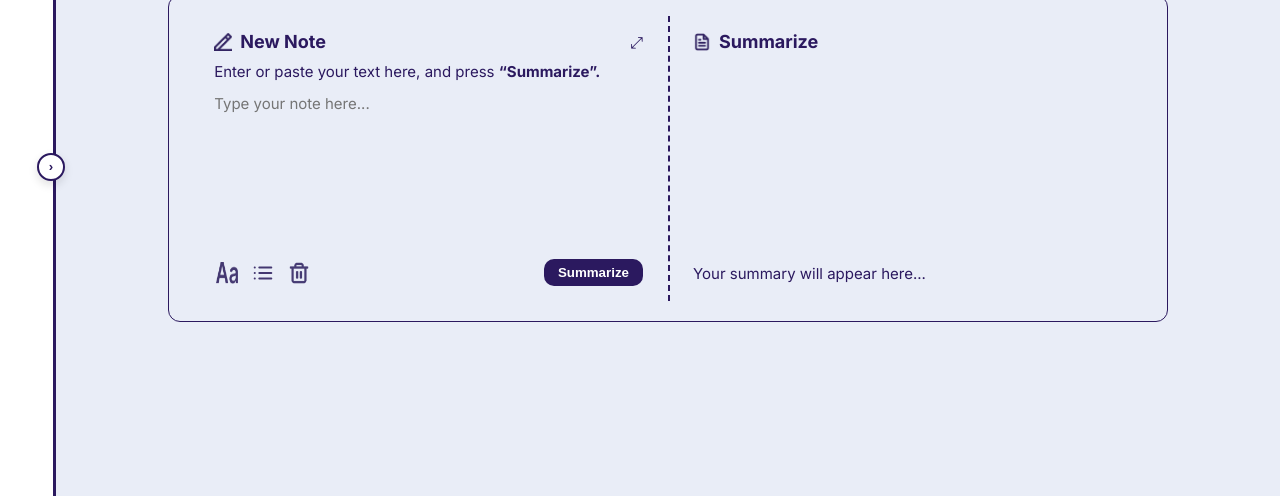
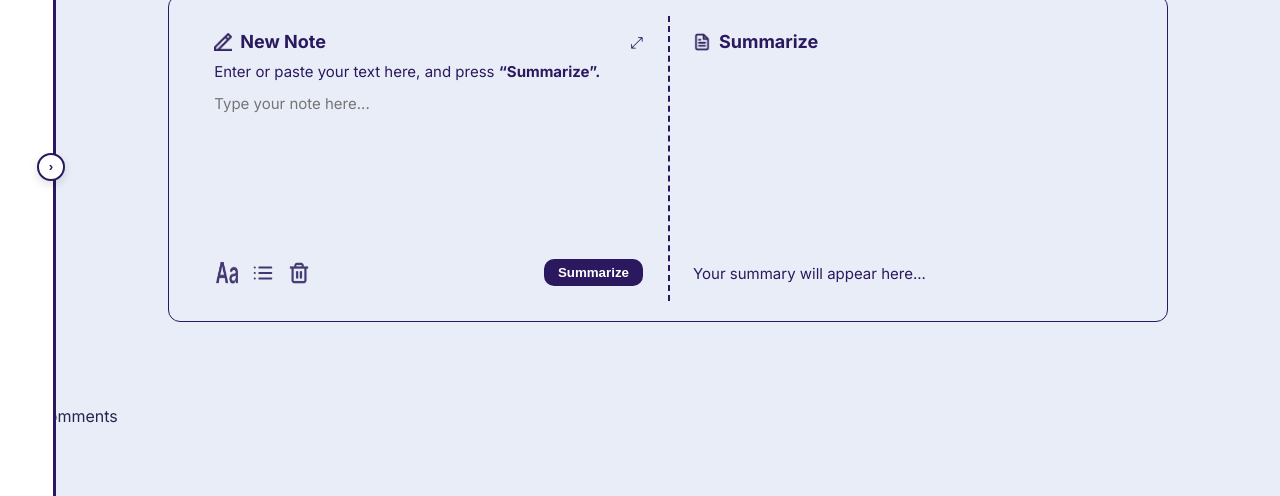
Before and after one commit to mohammadhamdeh/SharedRepoo, a plain HTML site: page index.html in a window 1280 px wide. Shown: the part 233-729 px from the top of the page. Drawn offline with Linux system fonts and the light colour scheme.

Commit message:
New commit

```diff
--- a/index.html
+++ b/index.html
@@ -117,7 +117,7 @@
     </div>
   </section>
 </main>
-
+<p>New comments</p>
 
 </body>
 </html>
```
